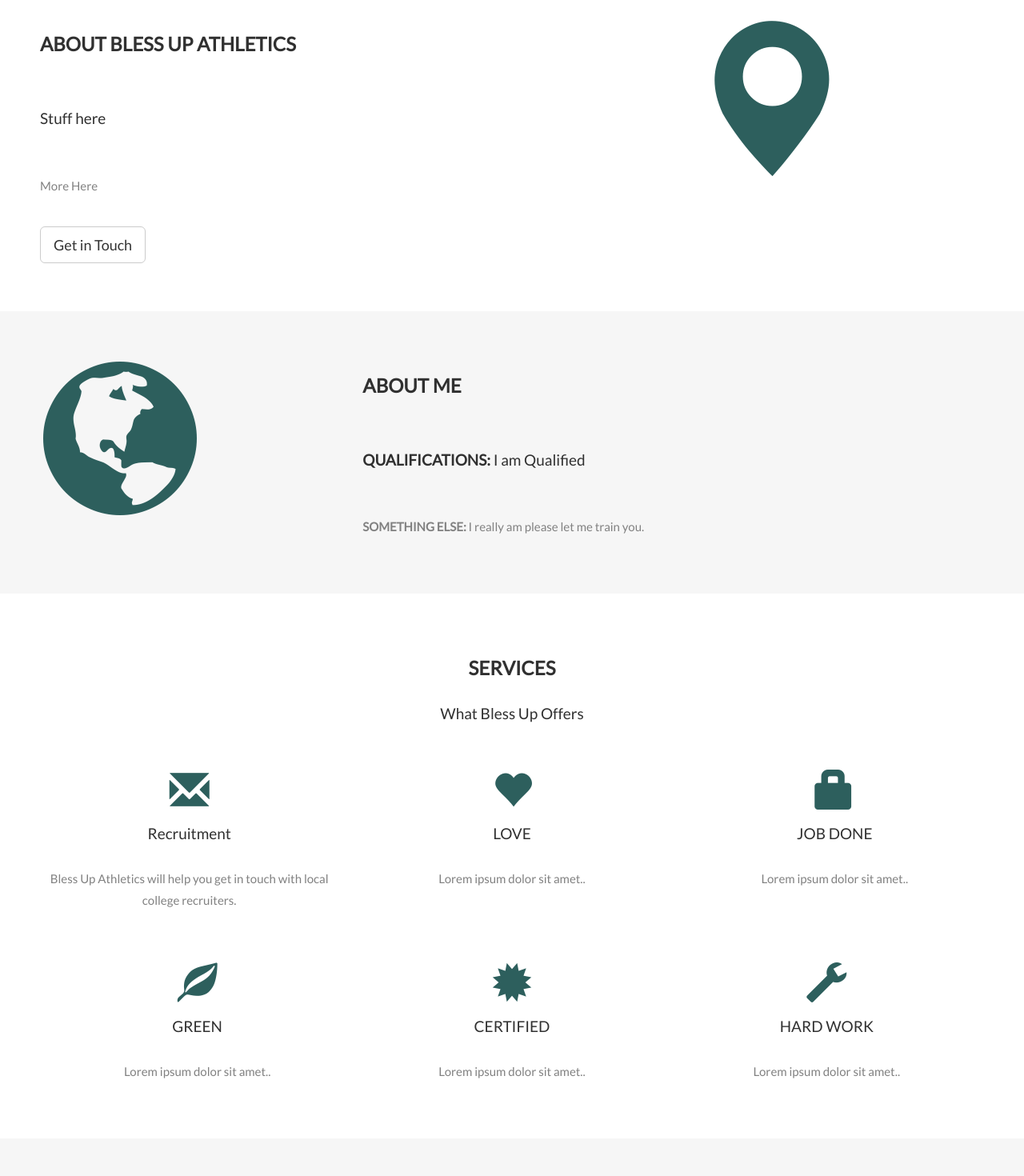
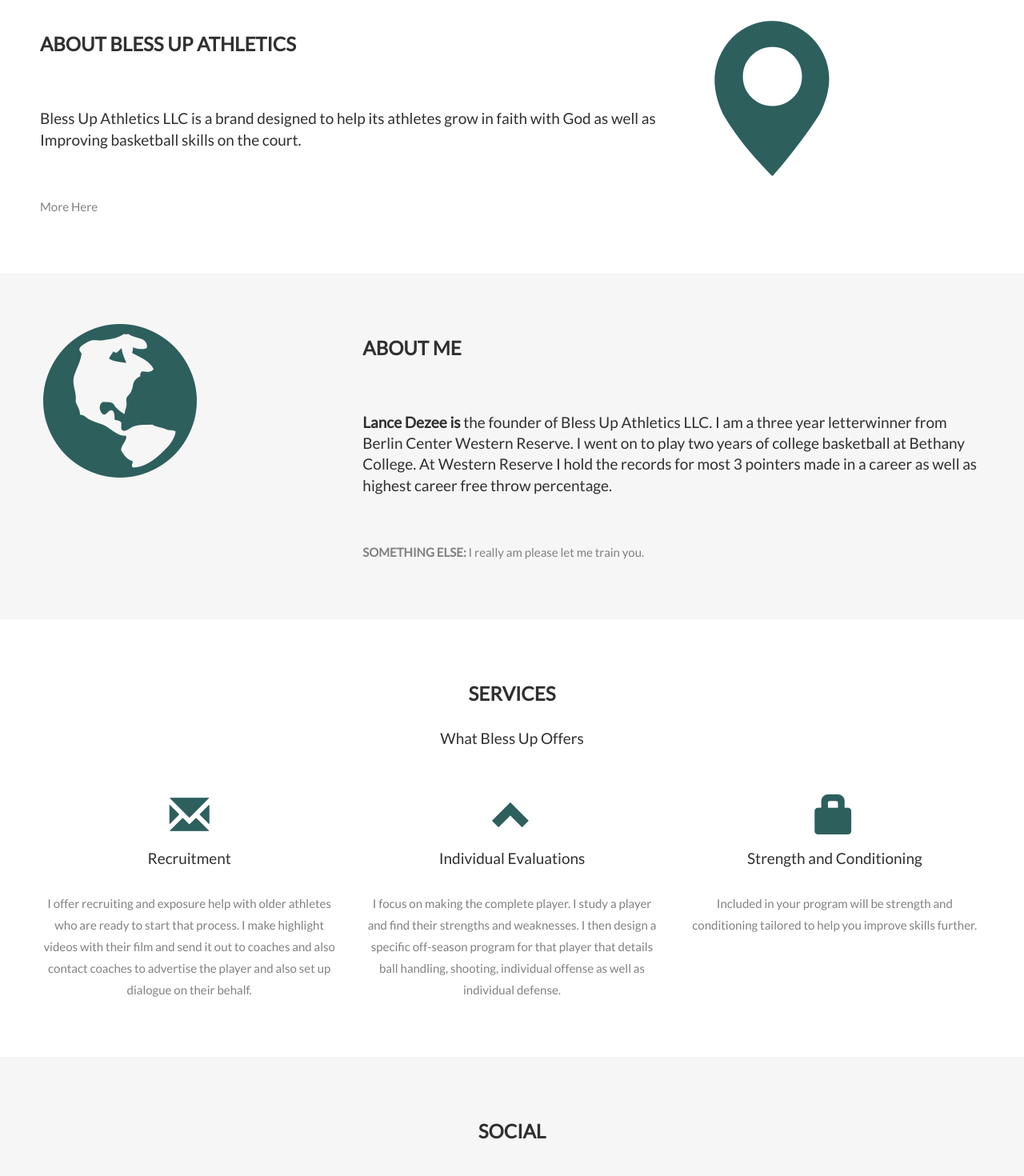
Before and after one commit to BrianSunderman25/BlessUpAthletics, an Angular app in the folder BlessUpAthletics/BlessUpAthletics/ClientApp/: page / in a window 1280 px wide. Shown: the part 420-1890 px from the top of the page at 80% size. Built offline with nearby package versions, Linux system fonts and the light colour scheme.

Commit message:
finish tweaking home page, make merch page, get paypal working

```diff
--- a/BlessUpAthletics/BlessUpAthletics/ClientApp/src/app/home/home.component.html
+++ b/BlessUpAthletics/BlessUpAthletics/ClientApp/src/app/home/home.component.html
@@ -263,9 +263,8 @@
     <div class="row">
       <div class="col-sm-8">
         <h2>About Bless Up Athletics</h2><br>
-        <h4>Stuff here</h4><br>
+        <h4>Bless Up Athletics LLC is a brand designed to help its athletes grow in faith with God as well as Improving basketball skills on the court. </h4><br>
         <p>More Here</p>
-        <br><button class="btn btn-default btn-lg">Get in Touch</button>
       </div>
       <div class="col-sm-4">
         <span class="glyphicon glyphicon-map-marker logo"></span>
@@ -280,7 +279,7 @@
       </div>
       <div class="col-sm-8">
         <h2>About Me</h2><br>
-        <h4><strong>QUALIFICATIONS:</strong> I am Qualified </h4><br>
+        <h4><strong>Lance Dezee is </strong>the founder of Bless Up Athletics LLC. I am a three year letterwinner from Berlin Center Western Reserve. I went on to play two years of college basketball at Bethany College. At Western Reserve I hold the records for most 3 pointers made in a career as well as highest career free throw percentage.   </h4><br>
         <p>
           <strong>SOMETHING ELSE:</strong> I really am please let me train you.
         </p>
@@ -297,35 +296,17 @@
       <div class="col-sm-4">
         <span class="glyphicon glyphicon-envelope logo-small"></span>
         <h4>Recruitment</h4>
-        <p>Bless Up Athletics will help you get in touch with local college recruiters.</p>
+        <p>I offer recruiting and exposure help with older athletes who are ready to start that process. I make highlight videos with their film and send it out to coaches and also contact coaches to advertise the player and also set up dialogue on their behalf.</p>
       </div>
       <div class="col-sm-4">
-        <span class="glyphicon glyphicon-heart logo-small"></span>
-        <h4>LOVE</h4>
-        <p>Lorem ipsum dolor sit amet..</p>
+        <span class="glyphicon glyphicon-chevron-up logo-small"></span>
+        <h4>Individual Evaluations</h4>
+        <p> I focus on making the complete player. I study a player and find their strengths and weaknesses. I then design a specific off-season program for that player that details ball handling, shooting, individual offense as well as individual defense.</p>
       </div>
       <div class="col-sm-4">
         <span class="glyphicon glyphicon-lock logo-small"></span>
-        <h4>JOB DONE</h4>
-        <p>Lorem ipsum dolor sit amet..</p>
-      </div>
-    </div>
-    <br><br>
-    <div>
-      <div class="col-sm-4">
-        <span class="glyphicon glyphicon-leaf logo-small"></span>
-        <h4>GREEN</h4>
-        <p>Lorem ipsum dolor sit amet..</p>
-      </div>
-      <div class="col-sm-4">
-        <span class="glyphicon glyphicon-certificate logo-small"></span>
-        <h4>CERTIFIED</h4>
-        <p>Lorem ipsum dolor sit amet..</p>
-      </div>
-      <div class="col-sm-4">
-        <span class="glyphicon glyphicon-wrench logo-small"></span>
-        <h4 style="color:#303030;">HARD WORK</h4>
-        <p>Lorem ipsum dolor sit amet..</p>
+        <h4>Strength and Conditioning</h4>
+        <p>Included in your program will be strength and conditioning tailored to help you improve skills further. </p>
       </div>
     </div>
   </div>
@@ -333,7 +314,7 @@
   <!-- Container (Portfolio Section) -->
   <div id="social" class="container-fluid text-center bg-grey">
     <h2>Social</h2><br>
-    <h4>What we have created</h4>
+    <h4>What we are about</h4>
     <div class="row text-center">
       <div class="col-sm-4">
         <div class="thumbnail">
@@ -358,7 +339,7 @@
       </div>
     </div><br>
 
-    <h2>What our customers say</h2>
+    <h2>What my players say:</h2>
     <div id="myCarousel" class="carousel slide text-center" data-ride="carousel">
       <!-- Indicators -->
       <ol class="carousel-indicators">
@@ -399,63 +380,37 @@
       <h4>Choose a payment plan that works for you</h4>
     </div>
     <div class="row">
-      <div class="col-sm-4 col-xs-12">
+      <div class="col-sm-6 col-xs-12">
         <div class="panel panel-default text-center">
           <div class="panel-heading">
-            <h1>Basic</h1>
+            <h1>One session</h1>
           </div>
           <div class="panel-body">
-            <p><strong>20</strong> Lorem</p>
-            <p><strong>15</strong> Ipsum</p>
-            <p><strong>5</strong> Dolor</p>
-            <p><strong>2</strong> Sit</p>
-            <p><strong>Endless</strong> Amet</p>
+
           </div>
           <div class="panel-footer">
-            <h3>$19</h3>
-            <h4>per month</h4>
-            <button class="btn btn-lg">Sign Up</button>
+            <h3>$25</h3>
+            <h4>per session</h4>
+            <button class="btn btn-lg">Paypal Here</button>
           </div>
         </div>
       </div>
-      <div class="col-sm-4 col-xs-12">
+      <div class="col-sm-6 col-xs-12">
         <div class="panel panel-default text-center">
           <div class="panel-heading">
-            <h1>Pro</h1>
+            <h1>5 sessions</h1>
           </div>
           <div class="panel-body">
-            <p><strong>50</strong> Lorem</p>
-            <p><strong>25</strong> Ipsum</p>
-            <p><strong>10</strong> Dolor</p>
-            <p><strong>5</strong> Sit</p>
-            <p><strong>Endless</strong> Amet</p>
+
           </div>
           <div class="panel-footer">
-            <h3>$29</h3>
-            <h4>per month</h4>
-            <button class="btn btn-lg">Sign Up</button>
+            <h3>$100</h3>
+            <h4>Total</h4>
+            <button class="btn btn-lg">Paypal Here</button>
           </div>
         </div>
       </div>
-      <div class="col-sm-4 col-xs-12">
-        <div class="panel panel-default text-center">
-          <div class="panel-heading">
-            <h1>Premium</h1>
-          </div>
-          <div class="panel-body">
-            <p><strong>100</strong> Lorem</p>
-            <p><strong>50</strong> Ipsum</p>
-            <p><strong>25</strong> Dolor</p>
-            <p><strong>10</strong> Sit</p>
-            <p><strong>Endless</strong> Amet</p>
-          </div>
-          <div class="panel-footer">
-            <h3>$49</h3>
-            <h4>per month</h4>
-            <button class="btn btn-lg">Sign Up</button>
-          </div>
-        </div>
-      </div>
+
     </div>
   </div>
 
@@ -465,9 +420,9 @@
     <div class="row">
       <div class="col-sm-5">
         <p>Contact us and we'll get back to you within 24 hours.</p>
-        <p><span class="glyphicon glyphicon-map-marker"></span> Chicago, US</p>
-        <p><span class="glyphicon glyphicon-phone"></span> +00 1515151515</p>
-        <p><span class="glyphicon glyphicon-envelope"></span> myemail@something.com</p>
+        <p><span class="glyphicon glyphicon-map-marker"></span>Canfield, OH</p>
+        <p><span class="glyphicon glyphicon-phone"></span>330-978-3703</p>
+        <p><span class="glyphicon glyphicon-envelope"></span>LanceDeZee23@gmail.com</p>
       </div>
       <div class="col-sm-7 slideanim">
         <div class="row">
```
